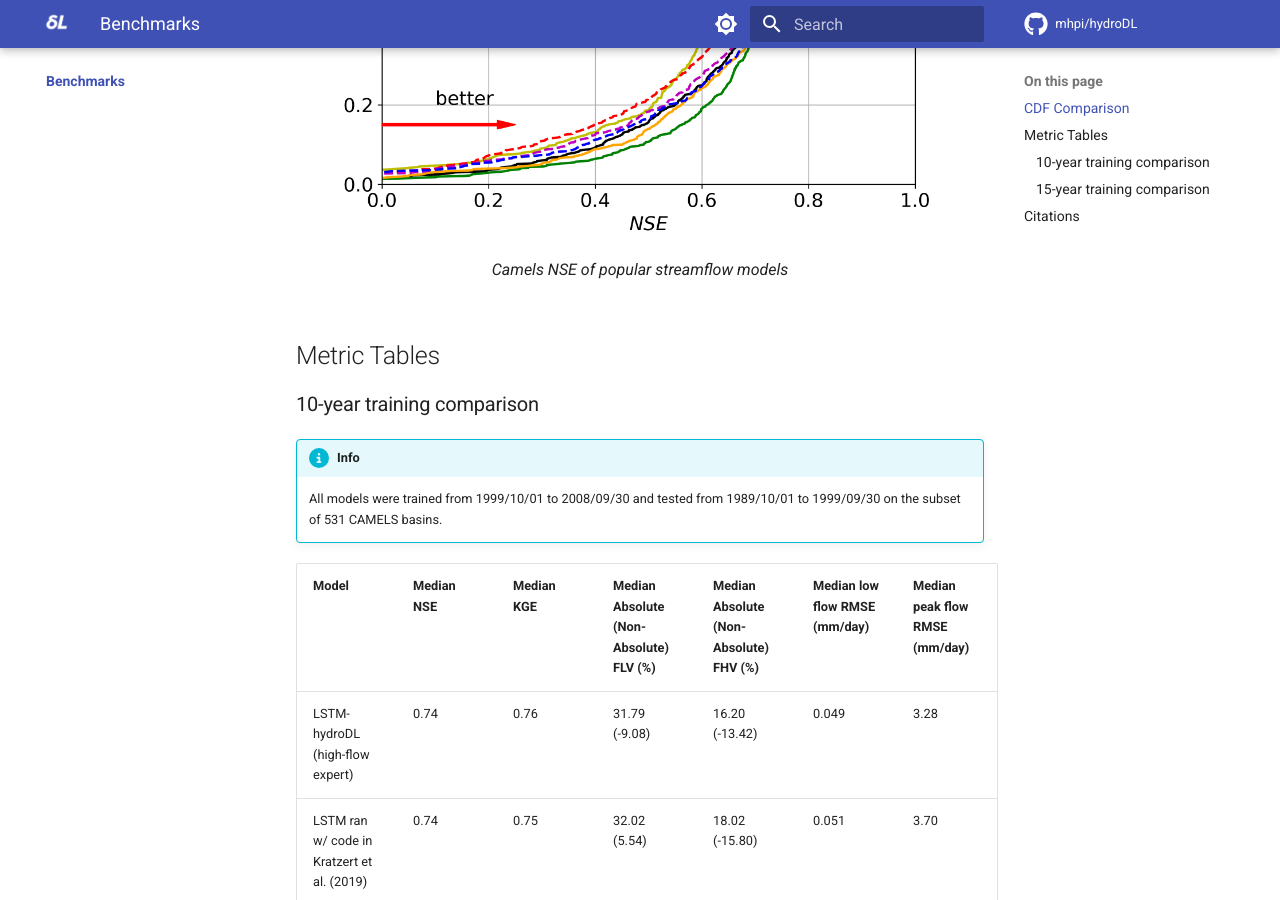
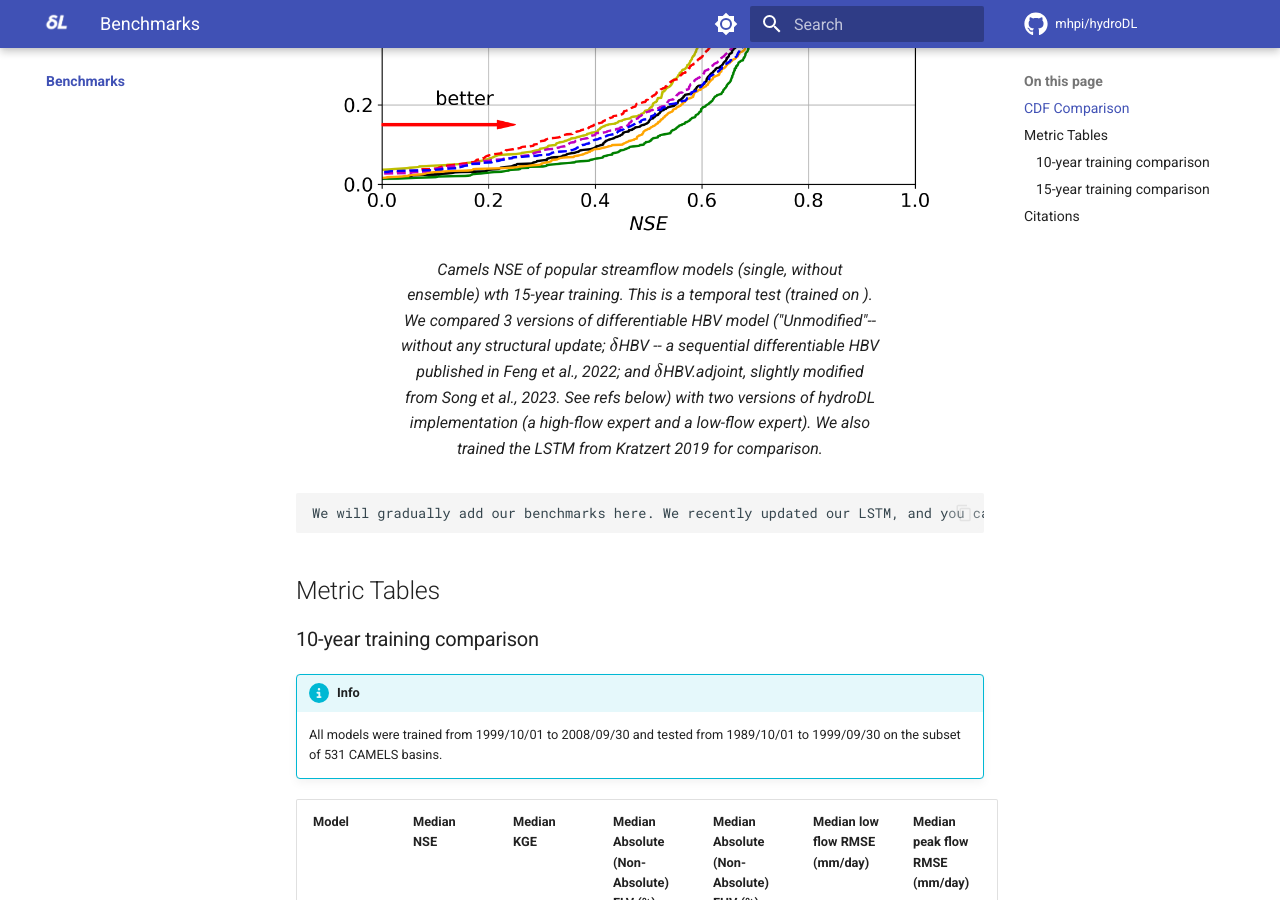
Before and after one commit to mhpi/mhpi.github.io, an MkDocs documentation site: the page built from docs/benchmarks/index.md, in a window 1280 px wide and 900 px high, scrolled down 570 px. Built offline with MkDocs 1.6.1 and Material for MkDocs 9.7.7, drawn with Linux system fonts in a browser that asks for light colours; a script that is not in the unit is left out; comment, search, counter and statistics services are not loaded.

Commit message:
Update index.md
more clear explanations

```diff
--- a/docs/benchmarks/index.md
+++ b/docs/benchmarks/index.md
@@ -4,8 +4,9 @@
 
 <figure markdown>
   ![CDF](../assets/images/CDF_NSE_adjoint.png){width="750"}
-  <figcaption>Camels NSE of popular streamflow models</figcaption>
+  <figcaption>Camels NSE of popular streamflow models (single, without ensemble) wth 15-year training. This is a temporal test (trained on ). We compared 3 versions of differentiable HBV model ("Unmodified"-- without any structural update; $\delta$HBV -- a sequential differentiable HBV published in Feng et al., 2022; and $\delta$HBV.adjoint, slightly modified from Song et al., 2023. See refs below) with two versions of hydroDL implementation (a high-flow expert and a low-flow expert). We also trained the LSTM from Kratzert 2019 for comparison.  </figcaption>
 </figure>
+    We will gradually add our benchmarks here. We recently updated our LSTM, and you can find the high-flow expert on hydroDL repo's tutorial (see Codes tab on this website). The first and forecast benchmark is over the CAMELS dataset. The results can vary slightly due to training/test periods. Below you will find results for 10-year training (exactly as reported in Kratzert et al., 2019) and 15-year training (shown in this Figure). Besides NSE and KGE, we also report absolute FHV and FLV (these metrics have + or - signs, and they make more sense after taking the absolute sign) and low-flow and high-flow RMSE. So far, the best LSTM is LSTM-hydroDL (high-flow expert) and the best differentiable model is $\delta$HBV.adjoint (https://hess.copernicus.org/preprints/hess-2023-258/). As time goes on, we will also report benchmarks on the global dataset and other papers. We also know that spatial test (trained on some basins, tested on some other basins) or prediction in ungauged regions (PUR) tests (tested in a large region without training data) are more stringent tests and will likely change the comparisons. We previously found differentiable model to perform better in the PUR test (Feng et al., 2023 https://doi.org/10.5194/hess-27-2357-2023).
 
 ## Metric Tables
 
```
